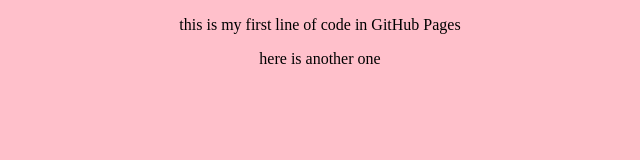
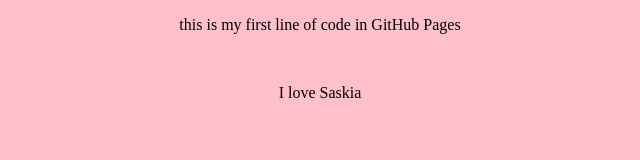
Before and after one commit to Michellon/wensday, a plain HTML site: page index.html in a window 1280 px wide. Shown: the whole page, without its empty margins (320-960 px from the left). Drawn offline with Linux system fonts and the light colour scheme.

Commit message:
added text Sasakia

```diff
--- a/index.html
+++ b/index.html
@@ -8,7 +8,8 @@
   <title>Document</title>
 
 <p>this is my first line of code in GitHub Pages</p>
-<p>here is another one
+<br>
+<p>I love Saskia</p>
 
 </p>
 </head>
```
